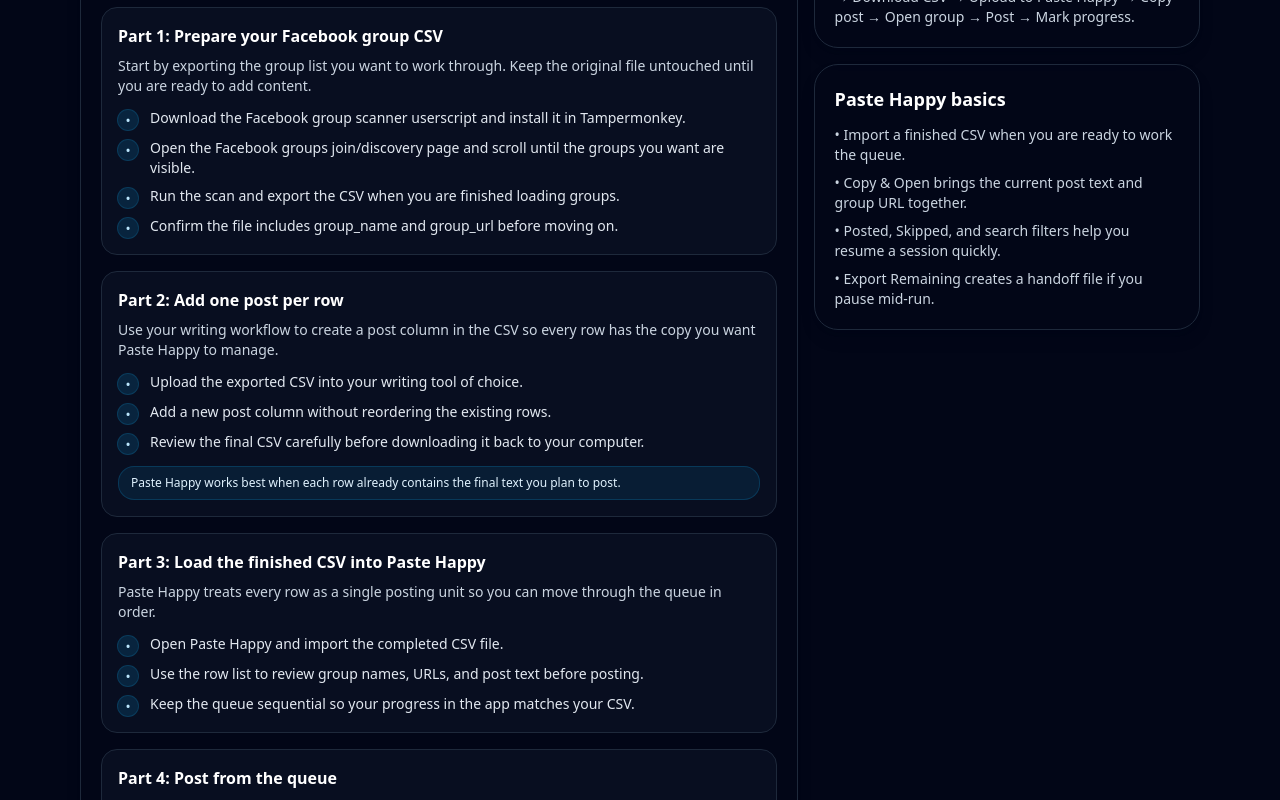
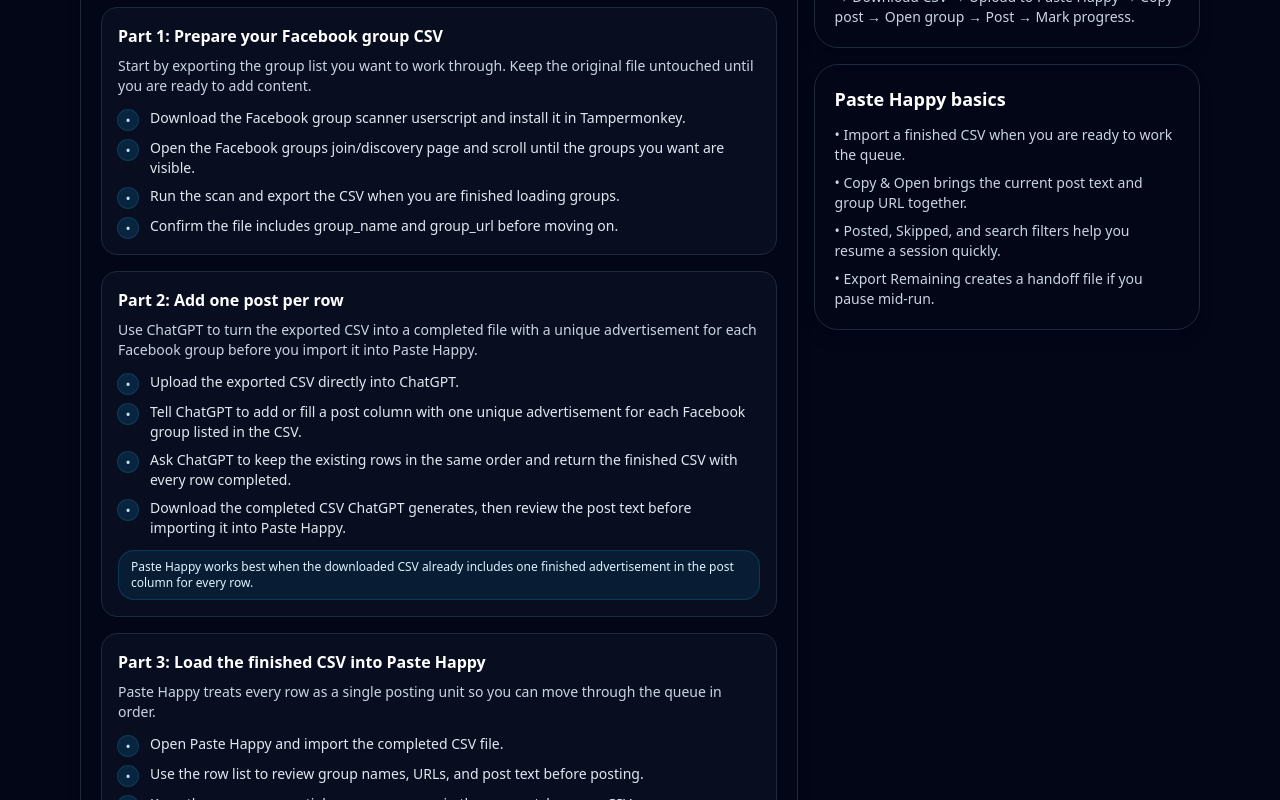
Before and after one commit to DevSkits916/Paste-happy-, a React (Vite) app: page / in a window 1280 px wide. Shown: the part 464-1264 px from the top of the page. Built offline with nearby package versions, Linux system fonts and the light colour scheme.

Commit message:
Revise tutorial for ChatGPT CSV workflow

```diff
--- a/src/App.tsx
+++ b/src/App.tsx
@@ -112,13 +112,14 @@ const TUTORIAL_SECTIONS: TutorialSection[] = [
   {
     title: 'Part 2: Add one post per row',
     description:
-      'Use your writing workflow to create a post column in the CSV so every row has the copy you want Paste Happy to manage.',
+      'Use ChatGPT to turn the exported CSV into a completed file with a unique advertisement for each Facebook group before you import it into Paste Happy.',
     items: [
-      'Upload the exported CSV into your writing tool of choice.',
-      'Add a new post column without reordering the existing rows.',
-      'Review the final CSV carefully before downloading it back to your computer.',
+      'Upload the exported CSV directly into ChatGPT.',
+      'Tell ChatGPT to add or fill a post column with one unique advertisement for each Facebook group listed in the CSV.',
+      'Ask ChatGPT to keep the existing rows in the same order and return the finished CSV with every row completed.',
+      'Download the completed CSV ChatGPT generates, then review the post text before importing it into Paste Happy.',
     ],
-    note: 'Paste Happy works best when each row already contains the final text you plan to post.',
+    note: 'Paste Happy works best when the downloaded CSV already includes one finished advertisement in the post column for every row.',
   },
   {
     title: 'Part 3: Load the finished CSV into Paste Happy',
```
